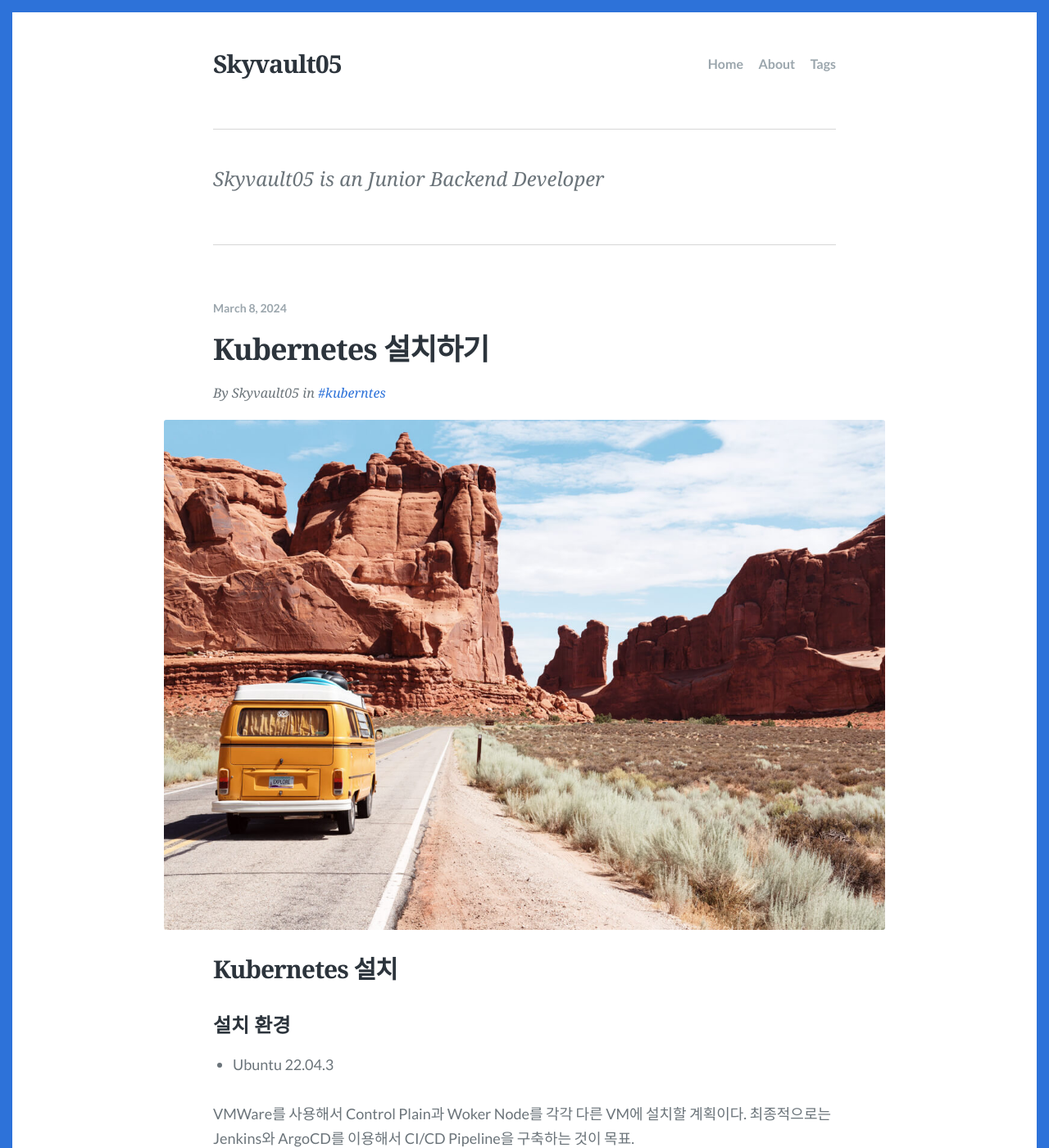
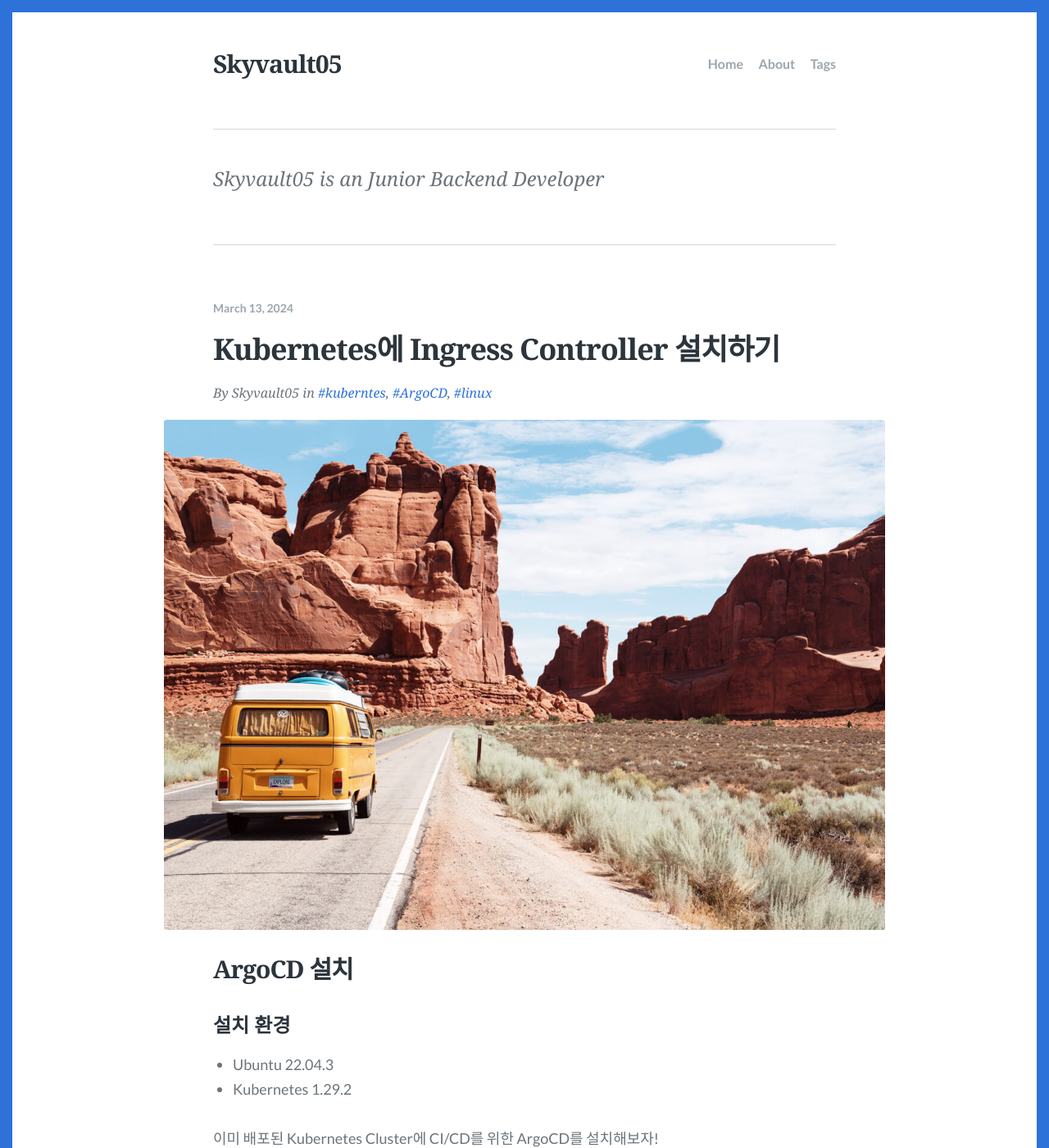
Before and after one commit to skyvault05/skyvault05.github.io, a Jekyll site: the page built from index.html, in a window 1280 px wide and 1400 px high. Shown: the whole window at 82% size. Built offline with Jekyll 4.4.1, drawn with Linux system fonts in a browser that asks for light colours; some web fonts are replaced; the list of posts is cut into pages by our own code; some of the changed lines change nothing that is shown; some of the changed text lies outside the part shown.

Commit message:
Add _posts/2024-03-13-Skyvault05-install_argocd.md

````diff
--- a/_posts/2024-03-08-Skyvault05-install_kubernetes.md
+++ b/_posts/2024-03-08-Skyvault05-install_kubernetes.md
@@ -4,7 +4,7 @@
 description: "쿠버네티스 설치하기"
 date: 2024-03-08
 feature_image: images/road.jpg
-tags: [kuberntes]
+tags: [kuberntes, linux]
 ---
 ## Kubernetes 설치
 
--- /dev/null
+++ b/_posts/2024-03-13-Skyvault05-install_argocd.md
@@ -0,0 +1,100 @@
+---
+layout: post
+title: "Kubernetes에 Ingress Controller 설치하기"
+description: "Kubernetes에 Ingress Controller 설치하기"
+date: 2024-03-13
+feature_image: images/road.jpg
+tags: [kuberntes, ArgoCD, linux]
+---
+## ArgoCD 설치
+
+### 설치 환경
+
+- Ubuntu 22.04.3
+- Kubernetes 1.29.2
+
+이미 배포된 Kubernetes Cluster에 CI/CD를 위한 ArgoCD를 설치해보자!
+
+Menifest를 통해 설치할 계획이며 Service는 NodePort Type을 사용해 외부에 노출할 예정.
+
+<!--more-->
+
+### 설치 목록
+
+- ArgoCD
+
+### ArgoCD 설치
+1. namespace생성, ArgoCD설치.
+
+   ```bash
+   $ kubectl create namespace argocd
+   $ kubectl apply -n argocd -f https://raw.githubusercontent.com/argoproj/argo-cd/stable/manifests/install.yaml
+   ```
+
+2. ArgoCD CLI 설치.
+
+   GUI를 사용하더라도 초기 비밀번호를 얻으러면 ArgoCD CLI를 설치해야 한다...
+   ```bash
+   $ curl -sSL -o argocd-linux-amd64 https://github.com/argoproj/argo-cd/releases/latest/download/argocd-linux-amd64
+   $ sudo install -m 555 argocd-linux-amd64 /usr/local/bin/argocd
+   ```
+
+   설치 확인
+   ```bash
+   $ argocd
+   ```
+
+   설치파일 삭제
+   ```bash
+   $ rm argocd-linux-amd64
+   ```
+
+3. GUI로 접속하기 위해 일단 포트포워딩 설정
+   임시로 접속해보기 위해 포트포워딩으로 설정하는 것이고 나중에 NodePort Type의 서비스로 교체할 예정. 포트포워딩은 재시작시 설정이 사라지므로 유의.
+
+   ```bash
+   $ kubectl port-forward --address <ip> svc/argocd-server -n argocd 8080:443
+   ```
+
+4. ArgoCD 초기 비밀번호 찾기
+   ```bash
+   $ argocd admin initial-password -n argocd
+   ```
+
+5. GUI 로그인
+   <설치된 Node의 IP>:8080 으로 브라우저에서 접속
+   ![image-20240313213002944](images\image-20240313213002944.png)
+
+   ID: admin
+   PWD: <초기 비밀번호>
+
+6. 비밀번호 변경
+   초기 비밀번호 확인 시 강조해서 비밀번호 바꾸기를 권장한다...
+   왼쪽 메뉴에서 User Info -> Update Password 를 누르면 아래와 같은 화면이 나온다. Current Password는 아까 확인한 기본 비밀번호를 입력하면 되고, New Password와 Confirm New Password에는 변경할 비밀번호를 입력한 후 Save New Password를 누르면 반영된다.
+   ![image-20240313213440472](images\image-20240313213440472.png)
+
+7. ArgoCD를 Service로 노출
+   argocd-server Service의 type을 NodePort로 변경
+
+   ```bash
+    $ kubectl get service -n argocd
+    NAME                                      TYPE        CLUSTER-IP       EXTERNAL-IP   PORT(S)                      AGE
+    argocd-applicationset-controller          ClusterIP   10.102.124.16    <none>        7000/TCP,8080/TCP            39m
+    argocd-dex-server                         ClusterIP   10.96.225.83     <none>        5556/TCP,5557/TCP,5558/TCP   39m
+    argocd-metrics                            ClusterIP   10.108.143.143   <none>        8082/TCP                     39m
+    argocd-notifications-controller-metrics   ClusterIP   10.109.122.212   <none>        9001/TCP                     39m
+    argocd-redis                              ClusterIP   10.106.144.25    <none>        6379/TCP                     39m
+    argocd-repo-server                        ClusterIP   10.110.180.61    <none>        8081/TCP,8084/TCP            39m
+    argocd-server                             ClusterIP   10.98.250.254    <none>        80/TCP,443/TCP               39m
+    argocd-server-metrics                     ClusterIP   10.96.102.237    <none>        8083/TCP                     39m
+    $ kubectl patch svc argocd-server -n argocd -p '{"spec": {"type": "NodePort"}}'
+    service/argocd-server patched
+    $ kubectl get service -n argocd
+    NAME                                      TYPE        CLUSTER-IP       EXTERNAL-IP   PORT(S)                      AGE
+    argocd-server                             NodePort    10.98.250.254    <none>        80:30907/TCP,443:31144/TCP   40m
+   ```
+
+   이후 이상이 없으면 argocd-server의 포트(현재 30907)로 접속이 된다.
+
+   ![image-20240313213122441](images\image-20240313213122441.png)
+   `**NodePort**는 고정포트(위의 80:30907/TCP,443:31144/TCP)로 각 노드의 IP를 통해 서비스를 노출시킨다. 다만 포트 범위가 30000-32767 사이로 지정되고, 기본 IP는 Control-Plane으로 지정되기에, 클러스터 외부에서 접근하려면 [Control-Plane IP:NodePort]로 접속해야한다.`
````
Also changed, not shown: images/image-20240313213002944-1710595631535-3.png (added), images/image-20240313213002944.png (added), images/image-20240313213122441.png (added), images/image-20240313213440472.png (added).
